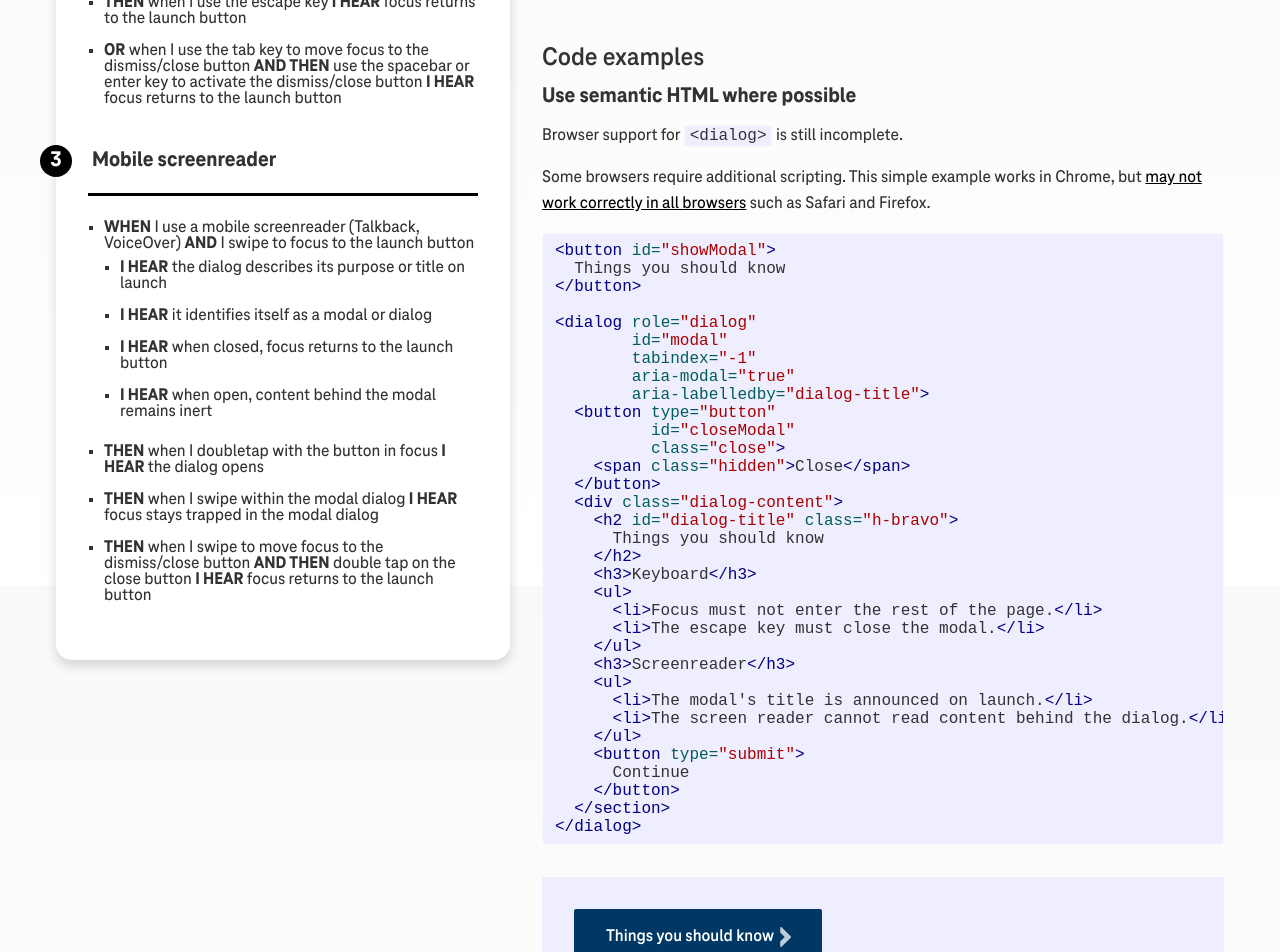
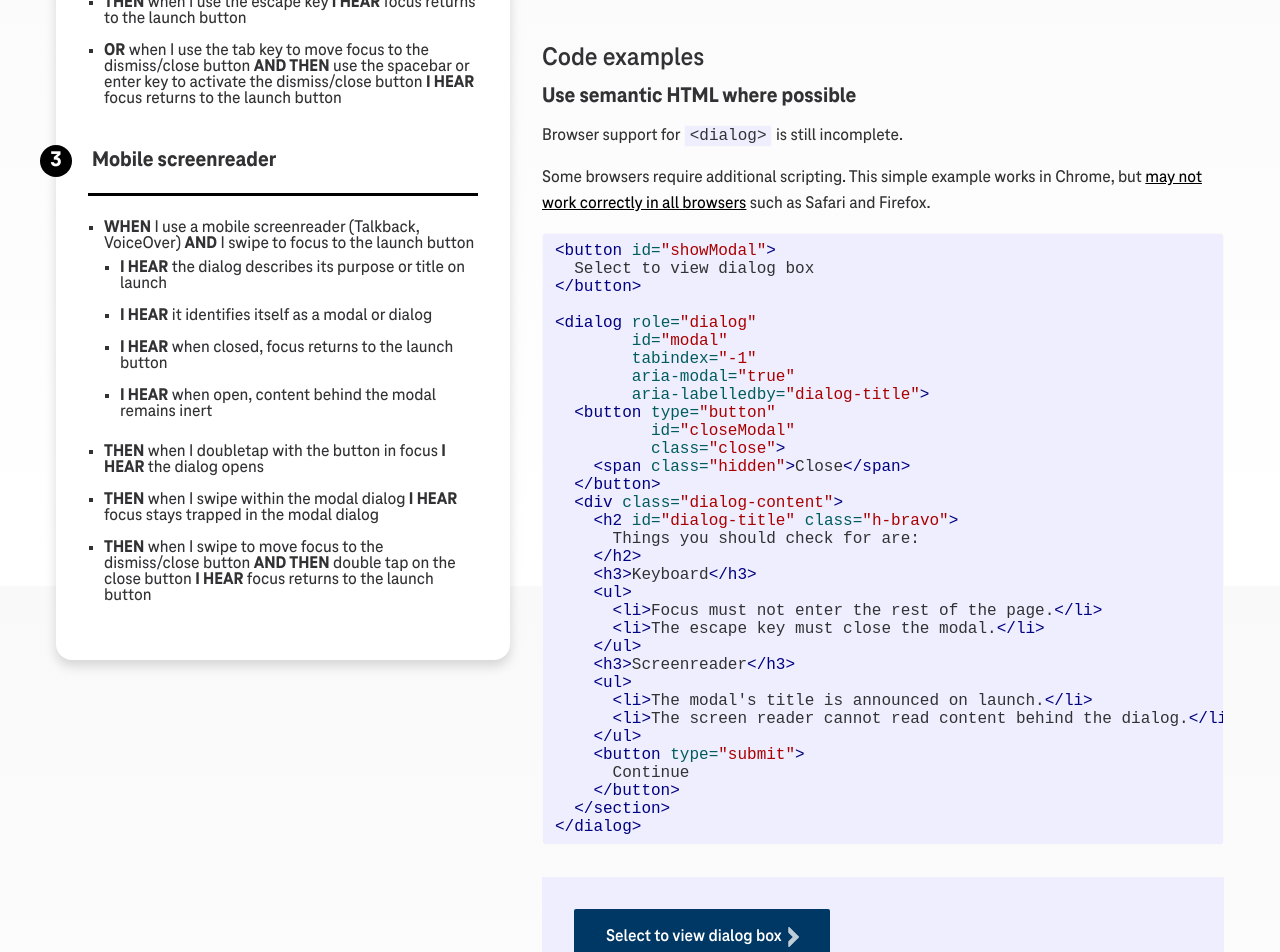
Before and after one commit to MNIT-DOT-a11y/mnit-dot-a11y.github.io, a Jekyll site: the page built from _checklist-web/modal-dialog.md, in a window 1280 px wide and 1400 px high, scrolled down 1214 px. Shown: the top 952 px of the window. Built offline with Jekyll 4.4.1, drawn with Linux system fonts in a browser that asks for light colours.

Commit message:
update content

```diff
--- a/_includes/examples/modal-dialog.html
+++ b/_includes/examples/modal-dialog.html
@@ -1,5 +1,5 @@
 <button id="showModal">
-  Things you should know
+  Select to view dialog box
 </button>
 
 <dialog role="dialog"
@@ -14,7 +14,7 @@
   </button>
   <div class="dialog-content">
     <h2 id="dialog-title" class="h-bravo">
-      Things you should know
+      Things you should check for are:
     </h2>
     <h3>Keyboard</h3>
     <ul>
```
